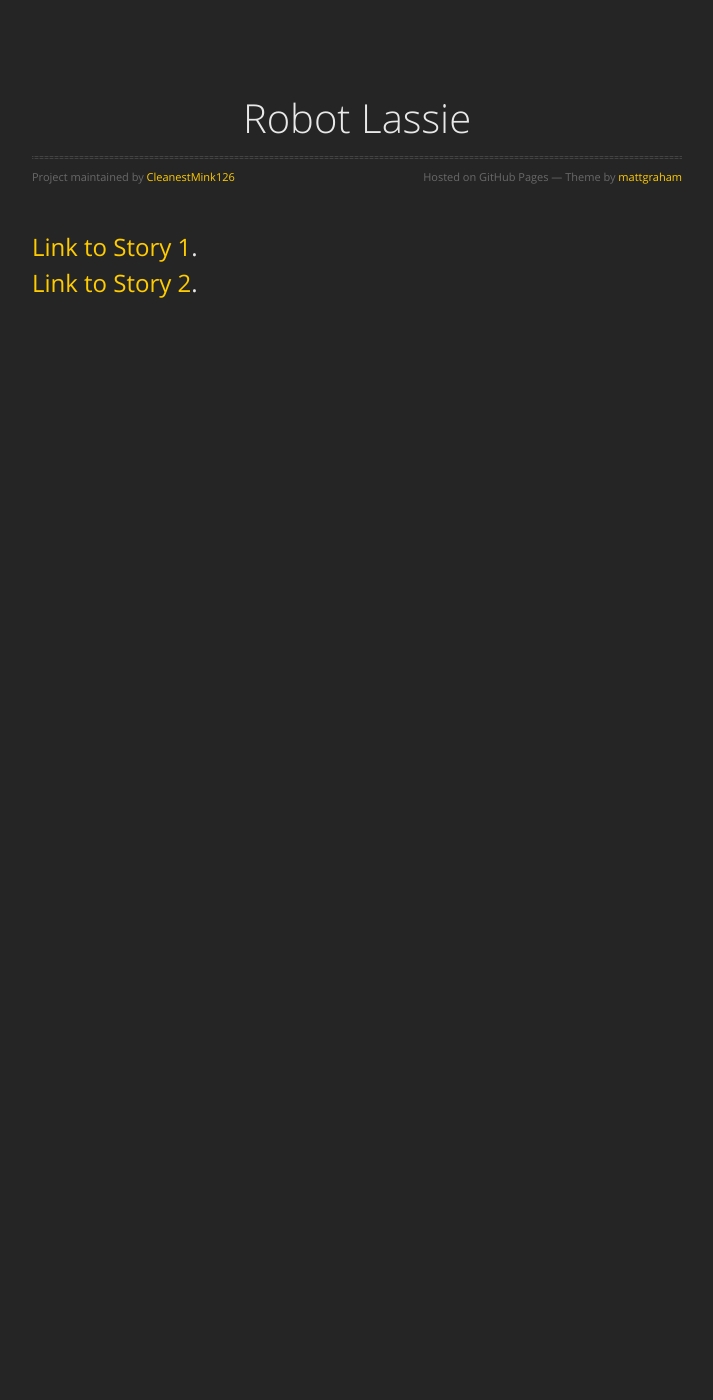
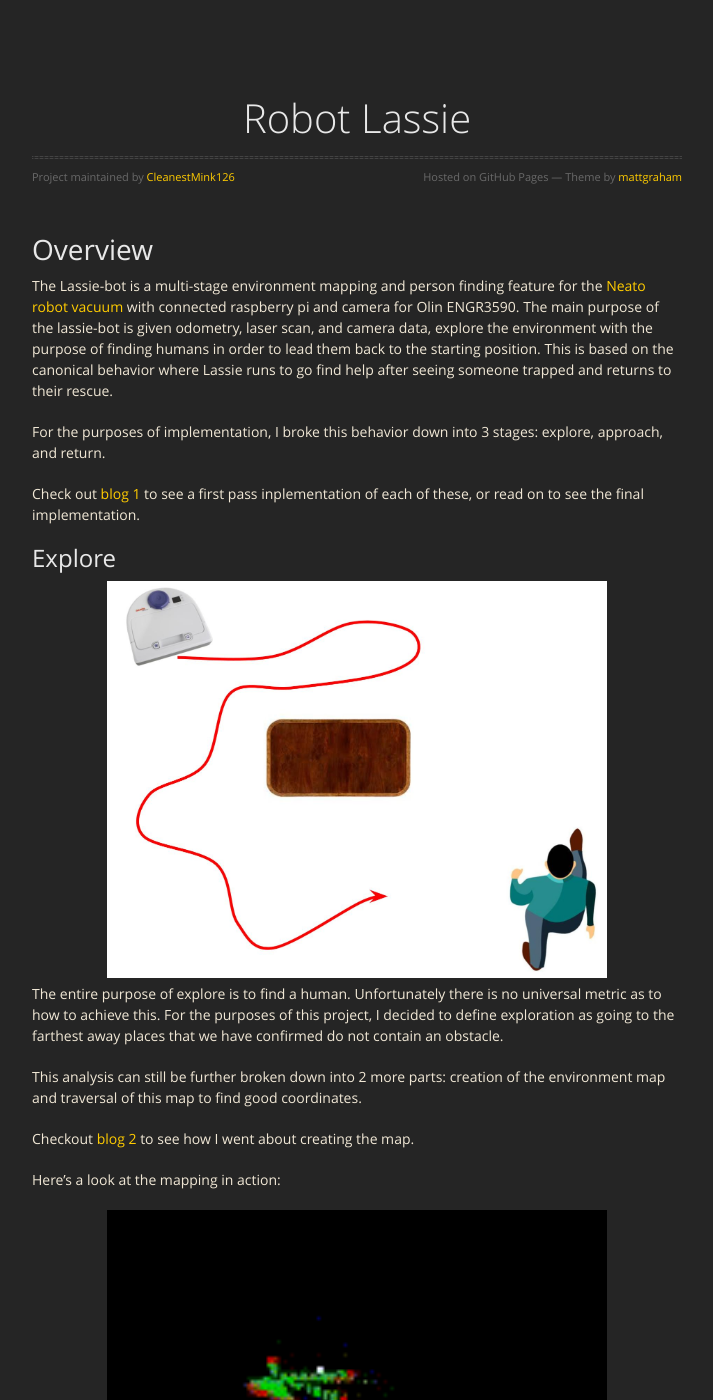
Before and after one commit to CleanestMink126/robot_lassie, a Jekyll site: the page built from docs/index.md, in a window 1280 px wide and 1400 px high. Shown: the whole window, without its empty margins (283-996 px from the left). Built offline with Jekyll 4.4.1, drawn with Linux system fonts in a browser that asks for light colours; the repository's description, which GitHub fills in, is left out; our own code applies the rules of GitHub Pages for plain Markdown files; some of the changed text lies outside the part shown.

Commit message:
update main page

```diff
--- a/docs/index.md
+++ b/docs/index.md
@@ -1,6 +1,51 @@
 ---
 layout: default
 ---
+# Overview
+The Lassie-bot is a multi-stage environment mapping and person finding feature for the [Neato robot vacuum](https://www.neatorobotics.com/) with connected raspberry pi and camera for Olin ENGR3590. The main purpose of the lassie-bot is given odometry, laser scan, and camera data, explore the environment with the purpose of finding humans in order to lead them back to the starting position. This is based on the canonical behavior where Lassie runs to go find help after seeing someone trapped and returns to their rescue.
 
-## [Link to Story 1](./story1.html).
-## [Link to Story 2](./story2.html).
+For the purposes of implementation, I broke this behavior down into 3 stages: explore, approach, and return.
+
+Check out [blog 1](./story1.html) to see a first pass inplementation of each of these, or read on to see the final implementation.
+
+## Explore
+
+<center>
+<img src="./assets/images/explore.jpg" alt="drawing" width="500"/>
+</center>
+
+The entire purpose of explore is to find a human. Unfortunately there is no universal metric as to how to achieve this. For the purposes of this project, I decided to define exploration as going to the farthest away places that we have confirmed do not contain an obstacle.
+
+This analysis can still be further broken down into 2 more parts: creation of the environment map and traversal of this map to find good coordinates.
+
+Checkout [blog 2](./story2.html) to see how I went about creating the map.
+
+Here's a look at the mapping in action:
+<center>
+<img src="./assets/gifs/1.gif" alt="drawing" width="500"/>
+</center>
+
+Once I have a (theoretically) sufficient map of the environment, I can do helpful inference on this map with breadth first search algorithms such as [Dijkstra's Algorithm applied to maps ](http://www.roguebasin.com/index.php?title=Dijkstra_Maps_Visualized). This allows me to calculate distances from anything to anything in a varying amount of conditions. For this application, I calculate distance from any viable point to the nearest point where the Neato has been and filter these paths via a minimal threshold distance from the nearest object. The next goal is selected as the furthest away point (within reason, so not too far away) that is not close to an obstacle.
+
+Here's an example of me controlling the Neato while it weights the environment (shown in yellow) and sets a waypoint (shown in white).
+<center>
+<img src="./assets/gifs/2.gif" alt="drawing" width="500"/>
+</center>
+
+Once a goal is decided, the robot can then use another graph traversal algorithm to find the best and safest route to the goal according to the maps the we defined above. The gif belows shows an example of the Neato maneuvering itself to the next goal in order to more explore the map.
+
+<center>
+<img src="./assets/gifs/3.gif" alt="drawing" width="500"/>
+</center>
+
+## Approach
+
+<center>
+<img src="./assets/images/approach.jpg" alt="drawing" width="500"/>
+</center>
+
+## Return
+
+<center>
+<img src="./assets/images/return.jpg" alt="drawing" width="500"/>
+</center>
```
Also changed, not shown: docs/story1.md (+1 -1 lines), docs/story2.md (+0 -3 lines), docs/assets/gifs/1.gif (added), docs/assets/gifs/2.gif (added), docs/assets/gifs/3.gif (added), docs/assets/images/approach.jpg (added), docs/assets/images/explore.jpg (added), docs/assets/images/return.jpg (added).
